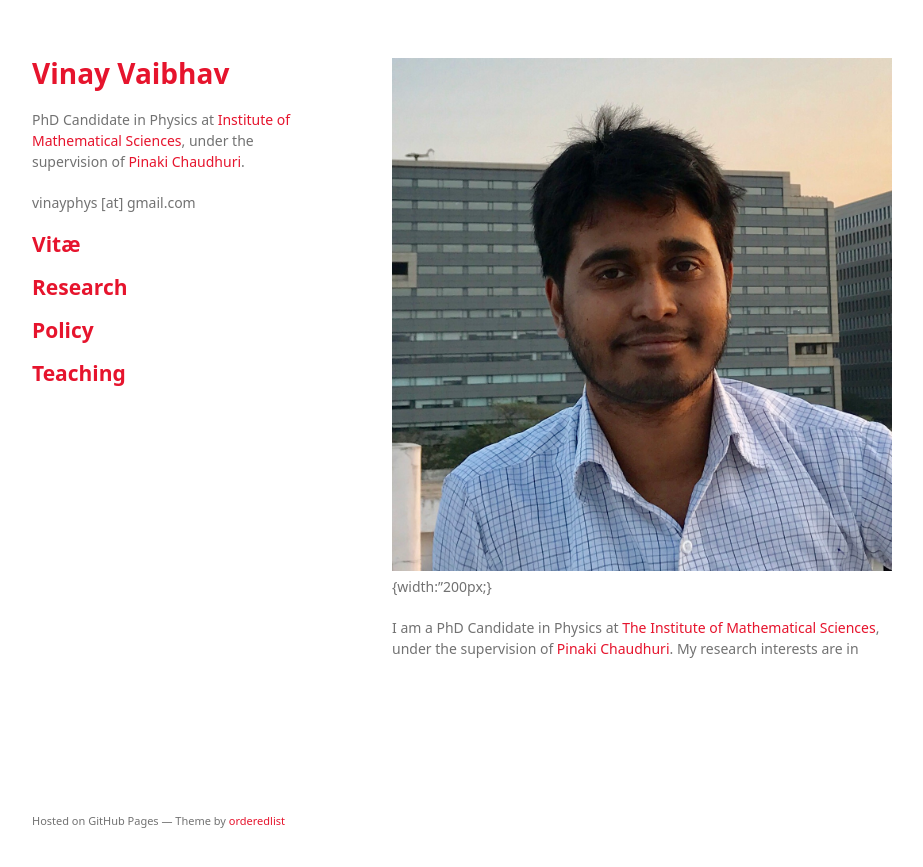
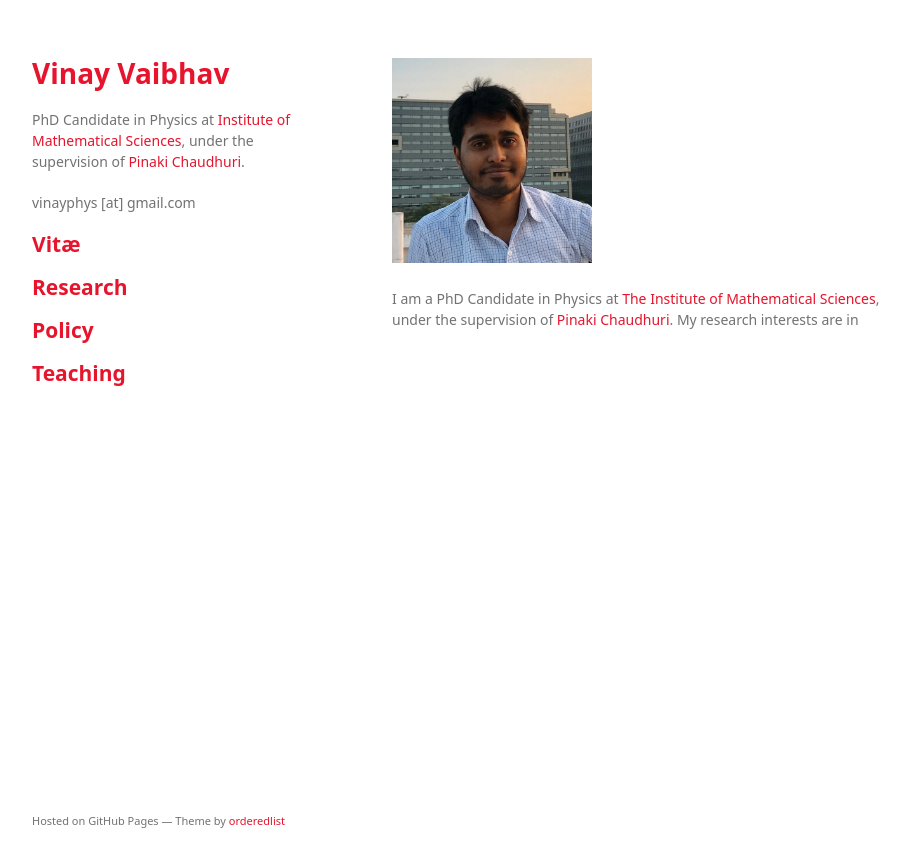
Before and after one commit to vinayphys/vinayphys.github.io, a Jekyll site: the page built from index.md, in a window 1280 px wide. Shown: the top 867 px of the page, without its empty margins (178-1101 px from the left). Built offline with Jekyll 4.4.1, drawn with Linux system fonts in a browser that asks for light colours; our own code applies the rules of GitHub Pages for plain Markdown files; a script that is not in the unit is left out.

Commit message:
Update index.md

```diff
--- a/index.md
+++ b/index.md
@@ -1,3 +1,3 @@
-!["Profile Picture"](photo_profile.jpg){width:"200px;}
+<img src="photo_profile.jpg" width = "200">
 
 I am a PhD Candidate in Physics at <a href="https://www.imsc.res.in">The Institute of Mathematical Sciences</a>, under the supervision of <a href="https://www.imsc.res.in/pinaki_chaudhuri">Pinaki Chaudhuri</a>. My research interests are in
```
